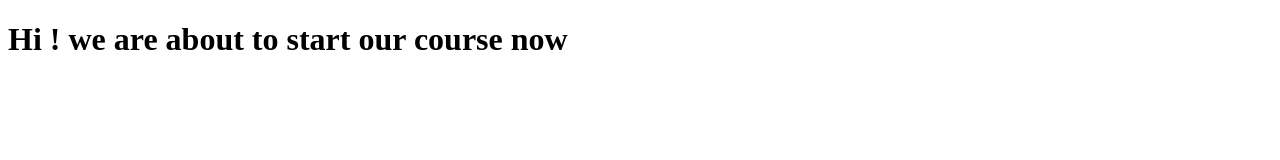
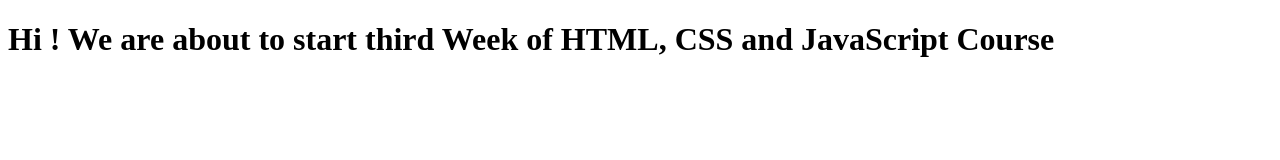
Before and after one commit to waminja/coursera-test, a plain HTML site: page site/index.html in a window 1280 px wide. Drawn offline with Linux system fonts and the light colour scheme.

Commit message:
little change to My First page.

```diff
--- a/site/index.html
+++ b/site/index.html
@@ -4,6 +4,6 @@
 	<title>< Hello Coursera</title>
 </head>
 <body>
-<h1> Hi ! we are about to start our course now </h1>
+<h1> Hi ! We are about to start third Week of HTML, CSS and JavaScript Course </h1>
 </body>
 </html>
```
